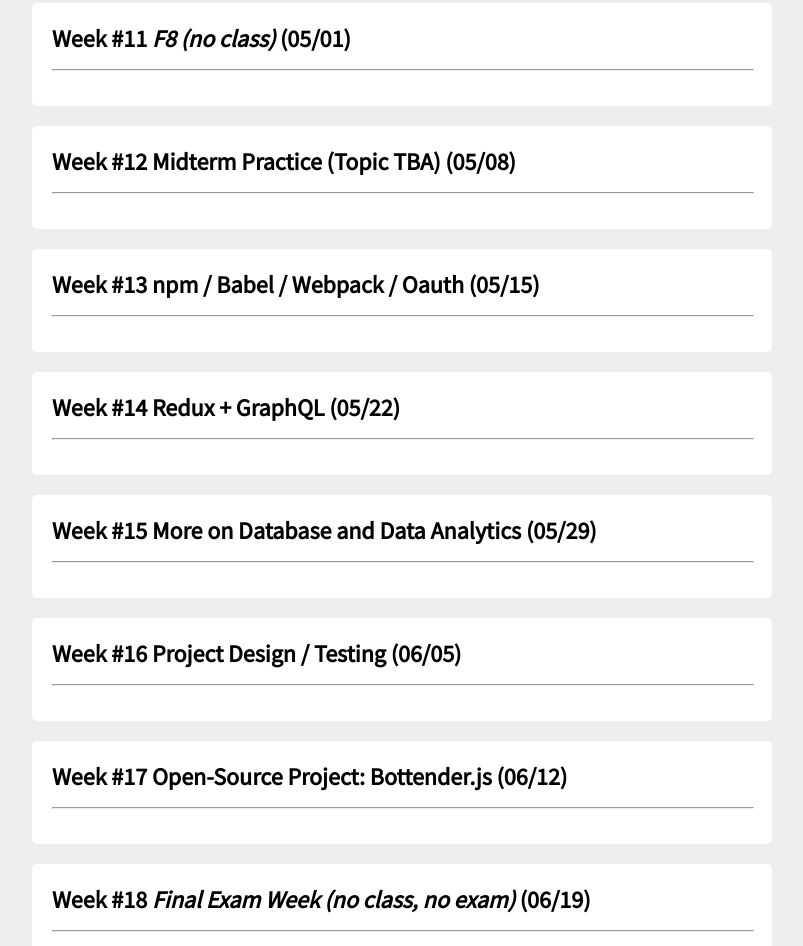
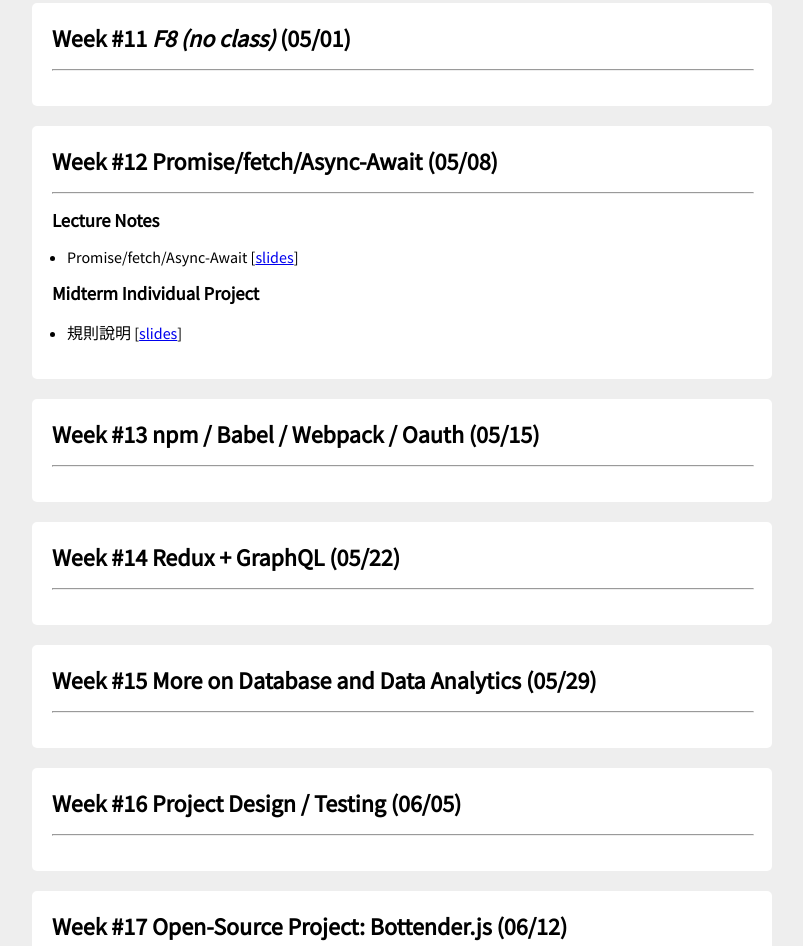
Before and after one commit to ric2k1/ric2k1.github.io, a plain HTML site: page index.html in a window 1280 px wide. Shown: the part 7527-8473 px from the top of the page, without its empty margins (238-1041 px from the left). Drawn offline with Linux system fonts and the light colour scheme.

Commit message:
update week11

```diff
--- a/index.html
+++ b/index.html
@@ -974,9 +974,29 @@
             </div>
             <div class="post">
                 <h2 class="post-header">
-                    Week #12 Midterm Practice (Topic TBA) (05/08)
+                    Week #12 Promise/fetch/Async-Await (05/08)
                 </h2>
                 <hr />
+                <h3>Lecture Notes</h3>
+                <ul class="single-list">
+                    <li>
+                        Promise/fetch/Async-Await [<a
+                            href="https://hackmd.io/p/BJa7HIUv4#/"
+                            target="_blank"
+                            >slides</a
+                        >]
+                    </li>
+                </ul>
+                <h3>Midterm Individual Project</h3>
+                <ul class="single-list">
+                    <li>
+                        規則說明 [<a
+                            href="https://hackmd.io/p/HyGOHuAo4#/"
+                            target="_blank"
+                            >slides</a
+                        >]
+                    </li>
+                </ul>
             </div>
             <div class="post">
                 <h2 class="post-header">
```
